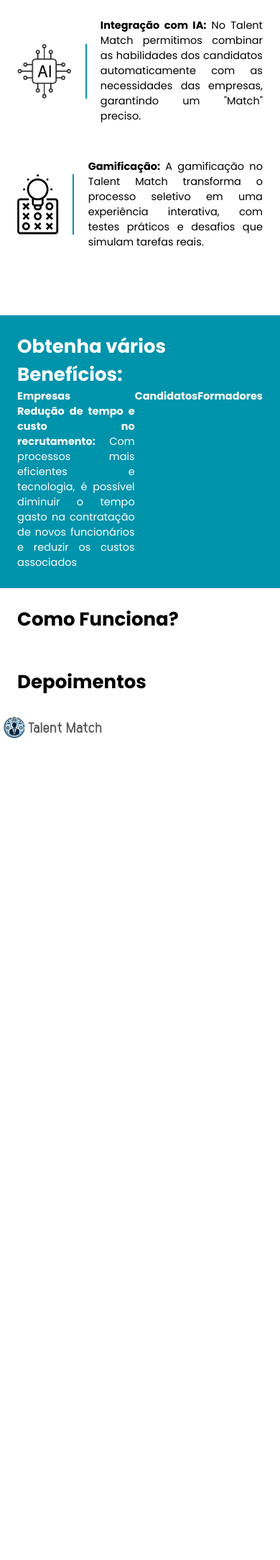
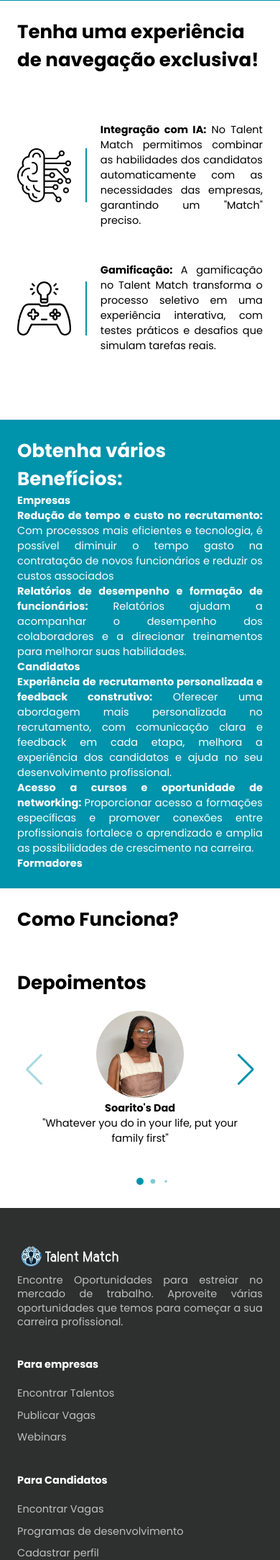
Before and after one commit to Jodelf1/TalentLink, a PHP site: page / in a window 390 px wide. Shown: the part 1619-3786 px from the top of the page at 72% size. Before the commit the page ends 2645 px from the top, so only its background shows below. Run offline with PHP 8.4, Linux system fonts and the light colour scheme.

Commit message:
style: depoimentos

```diff
--- a/assets/css/MediaQ.css
+++ b/assets/css/MediaQ.css
@@ -84,4 +84,21 @@
         gap: 5rem;
         padding: 7rem 0;
     }
+
+    .benefits-area{
+        flex-direction: column;
+    }
+
+    footer{
+        background: var(--gray-color);
+        padding: 5rem 2.5rem;
+        color: var(--text-gray);
+    }
+
+    .footer-link-info-area section{
+        width: 100%;
+    }
+    .footer-link-info-area{
+        flex-direction: column;
+    }
 }
--- a/assets/css/object.css
+++ b/assets/css/object.css
@@ -60,6 +60,22 @@
     width: 10rem;
 }
 
+.depoiment-card{
+    display: flex;
+    align-items: center;
+    justify-content: center;
+    flex-direction: column;
+    gap: 2rem;
+    padding: 2rem;
+}
+.depoiment-card img{
+    aspect-ratio: 1/1;
+    object-fit: cover;
+    object-position: top;
+    width: 40%;
+    border-radius: 50%;
+}
+
 @media screen and (max-width: 768px) {
     .title{
         font-size: 2.7rem;
@@ -78,3 +94,8 @@
         border-right: solid var(--primary-color) 0.3rem;
     }
 }
+
+.marimbaz{
+    color: var(--primary-color);
+    font-weight: 600;
+}
--- a/assets/css/root.css
+++ b/assets/css/root.css
@@ -8,10 +8,11 @@
     --dark-color: #121212;
     --white-color: #FFFFFF;
     --light-color: #ececec2f;
-    --gray-color: #929292;
+    --gray-color: #2E2F2F;
 
     --text-white: #FFFFFF;
     --text-black: #000000;
+    --text-gray: #C0BFBF;
 
     /* Size */
     --big-sz: 3.4rem;
--- a/assets/css/style.css
+++ b/assets/css/style.css
@@ -92,5 +92,71 @@
 .exp-card-area{
     width: 100%;
     height: 100%;
+}
 
+.slider-wrapper .swiper-pagination-bullet {
+    background: var(--primary-color);
+    height: 10px;
+    width: 10px;
+    opacity: 0.5;
+  }
+
+  .slider-wrapper .swiper-pagination-bullet-active {
+    opacity: 1;
+  }
+
+  .slider-wrapper .swiper-slide-button {
+    color: var(--primary-color);
+    margin-top: -55px;
+    transition: 0.2s ease;
+  }
+
+  .slider-wrapper .swiper-slide-button:hover {
+    color: var(--sec-color);
+  }
+
+.slider-area{
+    height: 100%;
 }
+.card-area{
+    height: 100%;
+}
+.swiper{
+    height: 100%;
+}
+.dep-message{
+    text-align: center;
+}
+
+footer{
+    background: var(--gray-color);
+    padding: 5rem 10rem;
+    gap: 2rem;
+    color: var(--text-gray);
+}
+
+footer h1{
+    color: var(--white-color);
+    font-size: 1.5rem;
+    margin-bottom: 2rem;
+}
+
+.footer-link-info-area{
+    gap: 4rem;
+}
+.footer-link-info-area p{
+    font-size: 1.5rem;
+    line-height: 2rem;
+}
+.footer-link-info-area section{
+    width: 20%;
+}
+.footer-link-info-area ul{
+    display: flex;
+    flex-direction: column;
+    gap: 1rem;
+}
+.footer-link-info-area a{
+    color: var(--text-gray);
+    font-size: 1.5rem;
+}
--- /dev/null
+++ b/assets/js/slider.js
@@ -0,0 +1,28 @@
+const swiper = new Swiper('.slider-wrapper', {
+
+    spaceBetween: 10,
+    grabCursor: true,
+    // If we need pagination
+    pagination: {
+      el: '.swiper-pagination',
+      clickable: true,
+      dynamicBullets: true
+    },
+
+    // Navigation arrows
+    navigation: {
+      nextEl: '.swiper-button-next',
+      prevEl: '.swiper-button-prev',
+    },
+    breakpoints: {
+        0:{
+            slidesPerView: 1
+        },
+        620:{
+            slidesPerView: 2
+        },
+        1024:{
+            slidesPerView: 3
+        },
+    }
+  });
--- a/index.html
+++ b/index.html
@@ -13,10 +13,11 @@
 
     <!-- Style -->
 
-    <link rel="stylesheet" href="assets/css/object.css">
     <link rel="stylesheet" href="assets/css/root.css">
     <link rel="stylesheet" href="assets/css/style.css">
     <link rel="stylesheet" href="assets/css/MediaQ.css">
+    <link rel="stylesheet" href="assets/css/object.css">
+    <link rel="stylesheet" href="https://cdn.jsdelivr.net/npm/swiper@11/swiper-bundle.min.css">
 </head>
 <body>
     <!-- Menu -->
@@ -61,8 +62,11 @@
                 <h1 class="title">Quem somos?</h1>
                 <p class="body-text">
                     Talent Match é uma plataforma completa de recrutamento e desenvolvimento profissional que conecta empresas,
-                    candidatos e formadores de forma inovadora. Utilizando inteligência artificial, oferece match inteligente entre perfis,
+                    candidatos e formadores de forma inovadora.
+                    <br>
+                    Utilizando inteligência artificial, oferece match inteligente entre perfis,
                     gamificação do processo seletivo com feedback dinâmico e oportunidades de crescimento contínuo para candidatos.
+                    <br>
                     Empresas encontram talentos alinhados às suas necessidades, enquanto candidatos têm acesso a ferramentas e cursos personalizados que aprimoram suas competências.
                     O Talent Match simplifica a seleção, promove o desenvolvimento e facilita contratações de qualidade em um único ambiente digital.
                 </p>
@@ -75,13 +79,13 @@
         <section class="container">
             <h1 class="title t-center">Tenha uma experiência de
                 navegação exclusiva!</h1>
-            <section class="exp-card-area flex row f-center j-around">
+            <section class="exp-card-area flex row f-center j-around t-center">
                 <div class="exp-card">
-                    <img src="assets/img/ia-icon.png" alt="">
+                    <img src="assets/img/ai.png" alt="">
                     <p><strong>Integração com IA:</strong> No Talent Match permitimos combinar as habilidades dos candidatos automaticamente com as necessidades das empresas, garantindo um "Match" preciso.</p>
                 </div>
                 <div class="exp-card">
-                    <img src="assets/img/gaming-icon.png" alt="">
+                    <img src="assets/img/game.png" alt="">
                     <p><strong>Gamificação:</strong>  A gamificação no Talent Match transforma o processo seletivo em uma experiência interativa, com testes práticos e desafios que simulam tarefas reais.</p>
                 </div>
             </section>
@@ -90,13 +94,16 @@
         <!-- Benefícios -->
         <section class="container blue-zone">
             <h1 class="title">Obtenha vários Benefícios:</h1>
-            <section class="flex j-between">
+            <section class="benefits-area flex col">
                 <div>
                     <h2>Empresas</h2>
                     <p><strong>Redução de tempo e custo no recrutamento:</strong> Com processos mais eficientes e tecnologia, é possível diminuir o tempo gasto na contratação de novos funcionários e reduzir os custos associados</p>
+                    <p><strong>Relatórios de desempenho e formação de funcionários:</strong> Relatórios ajudam a acompanhar o desempenho dos colaboradores e a direcionar treinamentos para melhorar suas habilidades.</p>
                 </div>
                 <div>
                     <h2>Candidatos</h2>
+                    <p><strong>Experiência de recrutamento personalizada e feedback construtivo:</strong> Oferecer uma abordagem mais personalizada no recrutamento, com comunicação clara e feedback em cada etapa, melhora a experiência dos candidatos e ajuda no seu desenvolvimento profissional.</p>
+                    <p><strong>Acesso a cursos e oportunidade de networking: </strong>Proporcionar acesso a formações específicas e promover conexões entre profissionais fortalece o aprendizado e amplia as possibilidades de crescimento na carreira.</p>
                 </div>
                 <div>
                     <h2>Formadores</h2>
@@ -108,19 +115,104 @@
         </section>
         <section class="container">
             <h1 class="title">Depoimentos</h1>
+            <section class="swiper flex">
+                <section class="slider-area slider-wrapper">
+                    <section class="card-area swiper-wrapper t-center">
+                        <div class="depoiment-card swiper-slide" target="_blank">
+                            <img src="assets/img/maradalva.jpeg" alt="">
+                            <h2 class="name-dep">Soarito's Dad</h2>
+                            <p class="dep-message">"Whatever you do in your life, put your family first"</p>
+                        </div>
+                        <div class="depoiment-card swiper-slide" target="_blank">
+                            <img src="assets/img/jessicaalba.jpeg" alt="">
+                            <h2 class="name-de">Jéssica Alba</h2>
+                            <p class="dep-message">“Desde que eu comecei a usar a Talent Match
+                                melhorei muito as minhas habilidades profissionais,
+                                consegui um emprego numa empresa de prestígio.”</p>
+                        </div>
+                        <div class="depoiment-card swiper-slide"  target="_blank">
+                            <img src="assets/img/telmajoão.jpeg" alt="">
+                            <h2 class="name-dep">Telma João</h2>
+                            <p class="dep-message">“Desde que eu comecei a usar a Talent Match
+                                melhorei muito as minhas habilidades profissionais,
+                                consegui um emprego numa empresa de prestígio.”</p>
+                        </div>
+                        <div class="depoiment-card swiper-slide"  target="_blank">
+                            <img src="assets/img/maradalva.jpeg" alt="" >
+                            <h2 class="name-dep">Mara Dalva</h2>
+                            <p class="dep-message">“Desde que eu comecei a usar a Talent Match
+                                melhorei muito as minhas habilidades profissionais,
+                                consegui um emprego numa empresa de prestígio.”</p>
+                        </div>
+                    </section>
+                    <div class="swiper-pagination"></div>
+
+                    <div class="swiper-slide-button swiper-button-prev"></div>
+                    <div class="swiper-slide-button swiper-button-next"></div>
+                </section>
+            </section>
         </section>
     </main>
-    <footer class="flex row j-between">
-        <section class="">
-            <img src="assets/img/logo.png" alt="" class="logo-footer">
-            <p></p>
+    <footer class=" flex col">
+        <section class="flex row j-between footer-link-info-area">
+            <section class="">
+                <img src="assets/img/logo2.png" alt="" class="logo-footer">
+                <p>Encontre Oportunidades para
+                    estreiar no mercado de trabalho.
+                    Aproveite várias oportunidades
+                    que temos para começar a sua
+                    carreira profissional.</p>
+            </section>
+
+            <section>
+                <h1>Para empresas</h1>
+                <ul class="flex col">
+                    <li><a href="">Encontrar Talentos</a></li>
+                    <li><a href="">Publicar Vagas</a></li>
+                    <li><a href="">Webinars</a></li>
+                </ul>
+            </section>
+            <section>
+                <h1>Para Candidatos</h1>
+                <ul>
+                    <li><a href="">Encontrar Vagas</a></li>
+                    <li><a href="">Programas de desenvolvimento</a></li>
+                    <li><a href="">Cadastrar perfil</a></li>
+                </ul>
+            </section>
+            <section>
+                <h1>Para Formadores</h1>
+                <ul>
+                    <li><a href="">Lance um novo curso</a></li>
+                    <li><a href="">Colaboração com Empresas</a></li>
+                    <li><a href="">Formações</a></li>
+                    <li><a href="">Webinars</a></li>
+                </ul>
+            </section>
+            <section>
+                <h1>Legal</h1>
+                <ul>
+                    <li><a href="">Política de Privacidade</a></li>
+                    <li><a href="">Termos de Uso</a></li>
+                </ul>
+            </section>
+            <section>
+                <h1>Contacte-nos</h1>
+                <ul>
+                    <li><a href="">+244 900 000 000</a></li>
+                    <li><a href="">suporte@talentmatch.com</a></li>
+                    <li><a href="">ISPTEC, Via S8,
+                        Município do Talatona,
+                        Luanda-Angola</a></li>
+                </ul>
+            </section>
         </section>
-        <section></section>
-        <section></section>
-        <section></section>
+       <section class="creditos t-center"><p>Copyright © 2024. Todos os Direitos Reservados a <strong>Talent Match</strong> | developed by <a href="" class="marimbaz">Marimba'Z</a></p></section>
     </footer>
     <!-- Scripts -->
     <script type="module" src="https://unpkg.com/ionicons@7.1.0/dist/ionicons/ionicons.esm.js"></script>
     <script nomodule src="https://unpkg.com/ionicons@7.1.0/dist/ionicons/ionicons.js"></script>
+    <script src="https://cdn.jsdelivr.net/npm/swiper@11/swiper-bundle.min.js"></script>
+    <script src="./assets/js/slider.js"></script>
 </body>
 </html>
```
Also changed, not shown: assets/img/Logo2.png (added), assets/img/ai.png (added), assets/img/game.png (added), assets/img/gaming-icon.png (deleted), assets/img/ia-icon.png (deleted), assets/img/jessicaalba.jpeg (added), assets/img/maradalva.jpeg (added), assets/img/telmajoão.jpeg (added).
